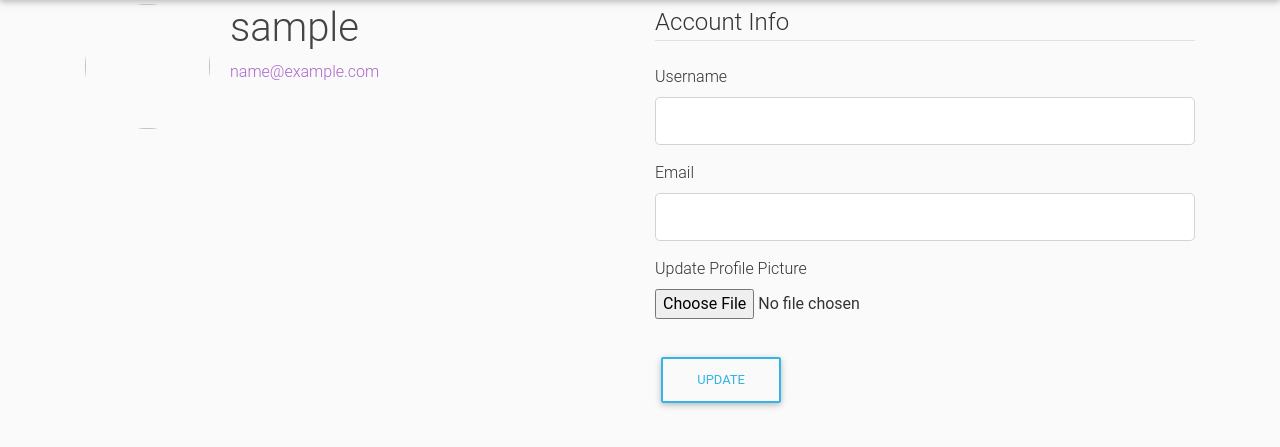
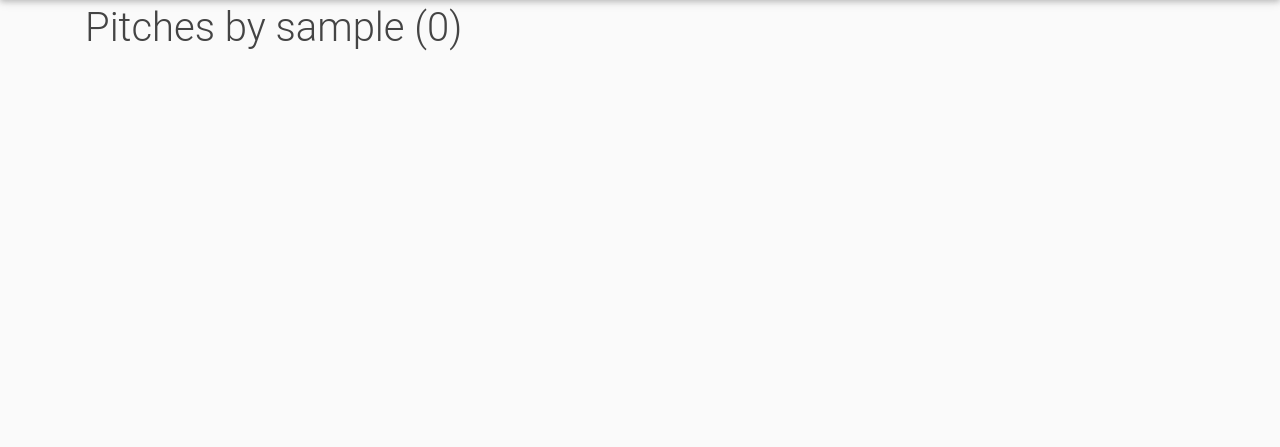
Before and after one commit to Brenda-M/pitch-capital, a Flask app: a page that uses app/templates/navbar.html in a window 1280 px wide. Shown: the part 56-503 px from the top of the page. Run offline with Flask 2, Linux system fonts and the light colour scheme; the visitor is signed in with stand-in values (Sample User, id 1); data comes from the database, SQL or seed files in the repository; data that the repository does not hold is empty; parts of the project's set-up code (start-up, migrations or seed data) failed here and were passed over; some libraries are stand-ins or nearby versions.

Commit message:
display pitches in profile page

```diff
--- a/app/pitches/forms.py
+++ b/app/pitches/forms.py
@@ -6,7 +6,7 @@
 class PitchForm(FlaskForm):
   title = StringField('Title', validators=[DataRequired()])
   content = TextAreaField('Content', validators=[DataRequired()])
-  category = RadioField('Category',  choices=[('pickuplines','pickuplines'), ('elevatorpitch','elevatorpitch') ,('productpitch','productpitch'), ('randompitch','randompitch')]validators=[DataRequired()])
+  category = RadioField('Category',  choices=[('pickuplines','pickuplines'), ('elevatorpitch','elevatorpitch') ,('productpitch','productpitch'), ('randompitch','randompitch')], validators=[DataRequired()])
   submit = SubmitField('Post')
 
 class CommentForm(FlaskForm):
--- a/app/pitches/routes.py
+++ b/app/pitches/routes.py
@@ -12,7 +12,7 @@
 def new_pitch():
   form = PitchForm()
   if form.validate_on_submit():
-    pitch = Pitch(title=form.title.data, content=form.content.data, author=current_user)
+    pitch = Pitch(title=form.title.data, content=form.content.data, category=form.category.data, author=current_user)
     db.session.add(pitch)
     db.session.commit()
     flash('Your pitch has been posted!', 'success')
@@ -95,7 +95,7 @@
     new_downvote.save_downvotes()
     return redirect(url_for('main.index'))
 
-@pitches.route('/pitch/category')
+@pitches.route('/pitch/category/')
 def category():
   pickuplines = Pitch.query.filter_by(category='pickuplines')
   elevatorpitch = Pitch.query.filter_by(category = 'elevatorpitch')
--- a/app/templates/index.html
+++ b/app/templates/index.html
@@ -6,8 +6,8 @@
           <img class="rounded-circle article-img" src="{{ url_for('static', filename='images/' + pitch.author.image_file)}}">
           <div class="media-body">
             <div class="article-metadata">
-              <a class="mr-2" href="#">{{ pitch.author.username }}</a>
-              <small class="text-muted">{{ pitch.pub_date.strftime('%Y/%m/%d')}}</small>
+              <a class="mr-2" href="{{ url_for('users.user_account', username=pitch.author.username)}}">{{ pitch.author.username }}</a>
+              <small class="text-muted">{{ pitch.pub_date.strftime('%Y/%m/%d')}}</small><span><p><i class="fa fa-tags"></i>{{ pitch.category }}</p></span>
             </div>
             <h2><a class="article-title" href="{{ url_for('pitches.new_comment', pitch_id=pitch.id)}}">{{ pitch.title }}</a></h2>
             <p class="article-content">{{ pitch.content }}</p>
--- a/app/templates/navbar.html
+++ b/app/templates/navbar.html
@@ -54,7 +54,8 @@
         <div class="dropdown-menu dropdown-menu-right dropdown-default"
           aria-labelledby="navbarDropdownMenuLink-333">
           <a class="dropdown-item" href="{{ url_for('pitches.new_pitch') }}">New Pitch</a>
-          <a class="dropdown-item" href=" {{ url_for('users.user_account', username=user) }}">Account</a>
+          <a class="dropdown-item" href="{{ url_for('users.user_account', username=current_user.username) }}">User Profile</a>
+          <a class="dropdown-item" href="{{ url_for('users.update_account') }}">Update Account Info</a>
           <a class="dropdown-item" href="{{ url_for('users.logout') }}">Logout</a>
         </div>
       </li>
--- /dev/null
+++ b/app/templates/profile.html
@@ -0,0 +1,22 @@
+{% extends 'layout.html' %}
+{% block content %}
+<h1> Pitches by {{ user.username }} ({{ pitches.count() }})  </h1>
+  {% for pitch in pitches %}
+  <article class="media content-section">
+    <img class="rounded-circle article-img" src="{{ url_for('static', filename='images/' + pitch.author.image_file)}}">
+    <div class="media-body">
+      <div class="article-metadata">
+        <a class="mr-2" href="#">{{ pitch.author.username }}</a>
+        <small class="text-muted">{{ pitch.pub_date.strftime('%Y/%m/%d')}}</small>
+      </div>
+      <h2><a class="article-title" href="{{ url_for('pitches.new_comment', pitch_id=pitch.id)}}">{{ pitch.title }}</a></h2>
+      <p class="article-content">{{ pitch.content }}</p>
+      <div>
+        <a href="{{url_for('pitches.new_comment', pitch_id = pitch.id)}}"><button><i class="fa fa-comments"></i></button></a>
+        <a href="{{url_for('pitches.upvote', pitch_id = pitch.id)}}"><button><i class="fa fa-thumbs-up">{{ pitch.upvotes.count() }}</i> </button></a>
+        <a href="{{url_for('pitches.downvote', pitch_id = pitch.id)}}"><button><i class="fa fa-thumbs-down">{{ pitch.downvotes.count() }}</i></button></a>
+      </div>
+    </div>
+  </article>
+{% endfor %}
+{% endblock content %}
--- a/app/templates/account.html
+++ b/app/templates/update_account.html
@@ -11,24 +11,6 @@
             <p class="text-secondary"> {{ current_user.email }}</p>
           </div>
         </div>
-        {% for pitch in pitches %}
-        <article class="media content-section">
-          <img class="rounded-circle article-img" src="{{ url_for('static', filename='images/' + pitch.author.image_file)}}">
-          <div class="media-body">
-            <div class="article-metadata">
-              <a class="mr-2" href="#">{{ pitch.author.username }}</a>
-              <small class="text-muted">{{ pitch.pub_date.strftime('%Y/%m/%d')}}</small>
-            </div>
-            <h2><a class="article-title" href="{{ url_for('pitches.new_comment', pitch_id=pitch.id)}}">{{ pitch.title }}</a></h2>
-            <p class="article-content">{{ pitch.content }}</p>
-            <div>
-              <a href="{{url_for('pitches.new_comment', pitch_id = pitch.id)}}"><button><i class="fa fa-comments"></i></button></a>
-              <a href="{{url_for('pitches.upvote', pitch_id = pitch.id)}}"><button><i class="fa fa-thumbs-up">{{ pitch.upvotes.count() }}</i> </button></a>
-              <a href="{{url_for('pitches.downvote', pitch_id = pitch.id)}}"><button><i class="fa fa-thumbs-down">{{ pitch.downvotes.count() }}</i></button></a>
-            </div>
-          </div>
-        </article>
-        {% endfor %}
       </div>
       <div class="col-md-6">
         <div class="register-form">
--- a/app/users/routes.py
+++ b/app/users/routes.py
@@ -3,7 +3,7 @@
 from app import db, bcrypt
 from app.models import User, Pitch
 from app.users.forms import RegistrationForm, LoginForm, UpdateAccountForm, RequestResetForm, ResetPasswordForm
-from app.users.utlis import save_profile_picture, send_reset_email
+from app.users.utlis import save_profile_picture, send_reset_email, send_welcome_email
 
 users = Blueprint('users', __name__)
 
@@ -17,6 +17,9 @@
     user = User(username=form.username.data, email = form.email.data, password = hashed_password)
     db.session.add(user)
     db.session.commit()
+    user_email = user.email
+    send_welcome_email(user_email)
+
     flash(f'Hello { form.username.data}, Your Account was created succesfully! You are now able to log in', 'success')
     return redirect(url_for('users.login'))
   return render_template('register.html', title='Register', form=form)
@@ -41,25 +44,6 @@
 def logout():
   logout_user()
   return redirect (url_for('main.index'))
-
-@users.route('/account', methods=['GET', 'POST'])
-@login_required
-def account():
-  form = UpdateAccountForm()
-  if form.validate_on_submit():
-    if form.picture.data:
-      picture_file =  save_profile_picture(form.picture.data)
-      current_user.image_file = picture_file
-    current_user.username = form.username.data
-    current_user.email = form.email.data
-    db.session.commit()
-    flash('Your account information has been updated!', 'success')
-    return redirect(url_for('users.account'))
-  elif request.method == 'GET':
-    form.username.data = current_user.username
-    form.email.data = current_user.email
-  image_file= url_for('static', filename=f'images/{current_user.image_file}')
-  return render_template('account.html', title='Account', image_file=image_file, form=form)
 
 @users.route('/reset_password', methods=['GET', 'POST'])
 def reset_request():
@@ -90,10 +74,28 @@
     return redirect(url_for('users.login'))
   return render_template('reset_token.html', title='Reset Password', form=form)
 
-@users.route('/user/<username>')
+@users.route('/user/<string:username>', methods=['GET', 'POST'])
 @login_required
 def user_account(username):
-  form = UpdateAccountForm()
   user = User.query.filter_by(username=username).first_or_404()
   pitches = Pitch.query.filter_by(author=user).order_by(Pitch.pub_date.desc())
-  return render_template('account.html', pitches=pitches, user=user, form=form)
+  return render_template('profile.html', pitches=pitches, user=user)
+
+@users.route('/update_account', methods=['GET', 'POST'])
+@login_required
+def update_account():
+  form = UpdateAccountForm()
+  if form.validate_on_submit():
+    if form.picture.data:
+      picture_file =  save_profile_picture(form.picture.data)
+      current_user.image_file = picture_file
+    current_user.username = form.username.data
+    current_user.email = form.email.data
+    db.session.commit()
+    flash('Your account information has been updated!', 'success')
+    return redirect(url_for('users.update_account'))
+  elif request.method == 'GET':
+    form.username.data = current_user.username
+    form.email.data = current_user.email
+  image_file= url_for('static', filename=f'images/{current_user.image_file}')
+  return render_template('update_account.html', title='Account', image_file=image_file, form=form)
--- a/config.py
+++ b/config.py
@@ -6,8 +6,8 @@
   MAIL_SERVER = 'smtp.googlemail.com'
   MAIL_PORT = 587
   MAIL_USE_TLS = True
-  MAIL_USERNAME  = os.environ.get('EMAIL_USER')
-  MAIL_PASSWORD = os.environ.get('EMAIL_PASS')
+  MAIL_USERNAME = os.environ.get("MAIL_USERNAME")
+  MAIL_PASSWORD = os.environ.get("MAIL_PASSWORD")
 
 class ProdConfig(Config):
   '''
--- a/manage.py
+++ b/manage.py
@@ -9,7 +9,7 @@
 manager = Manager(app)
 manager.add_command('server',Server)
 
-migrate = Migrate(app,db)
+migrate = Migrate(app, db)
 manager.add_command('db', MigrateCommand)
 
 @manager.command
```
Also changed, not shown: app/templates/categories.html (added, +22 -0 lines), app/templates/create_pitch.html (+13 -0 lines), app/users/utlis.py (+6 -6 lines), app/static/images/54eeb163b9a7c6a4.jpg (added), app/static/images/6dc213211edf232b.jpg (added), app/static/images/c818dc82eabdec89.jpg (added).
